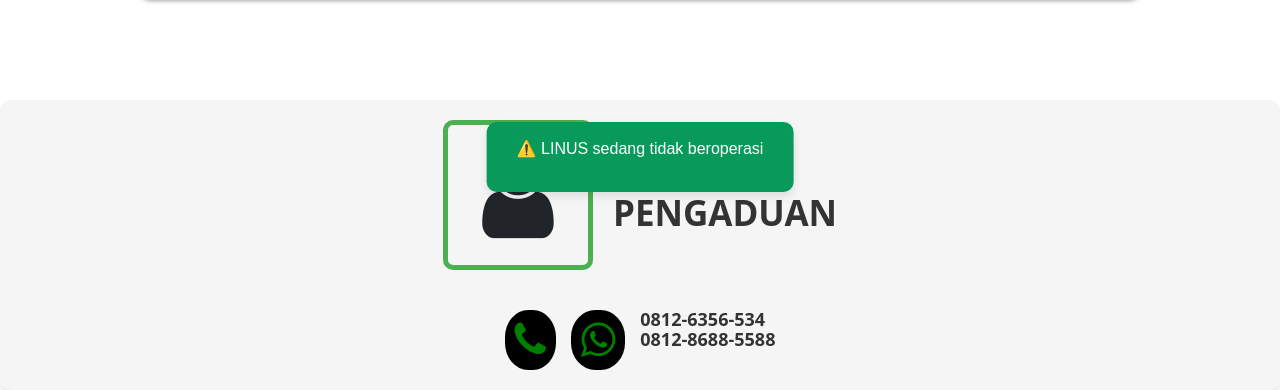
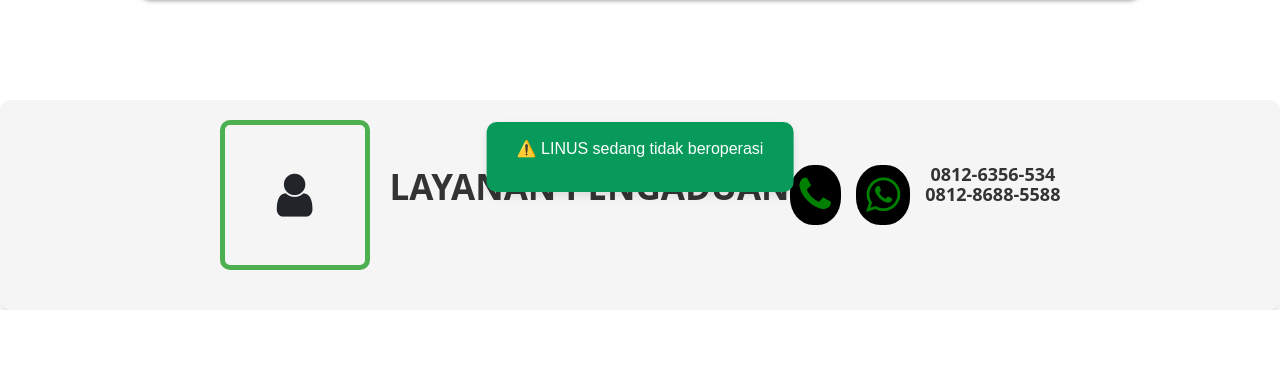
Before and after one commit to DamaiSilalahi/WEB_LINUS, a PHP site: page / in a window 1280 px wide. Shown: the part 578-968 px from the top of the page. After the commit the page ends 888 px from the top, so only its background shows below. Run offline with PHP 8.4, Linux system fonts and the light colour scheme; some web fonts are replaced.

Commit message:
perbaiki footer

```diff
--- a/index.php
+++ b/index.php
@@ -112,11 +112,9 @@
     <div class="footer-content">
         <div class="layanan-pengaduan">
             <div class="icon-box">
-                    <i class="fa fa-user" style="font-size: 100px;"></i>
+                <i class="fa fa-user" style="font-size: 50px;"></i>
             </div>
-                <p style="font-size: 35px">LAYANAN<br>PENGADUAN</p>
-            </div>
-            <div class="contact-info">
+            <p style="font-size: 35px">LAYANAN PENGADUAN</p>
             <div class="phone">
                 <i class="fa fa-phone"></i>
                 <i class="fa fa-whatsapp"></i>
```
Lines whose indentation alone changed are shown as unchanged.
